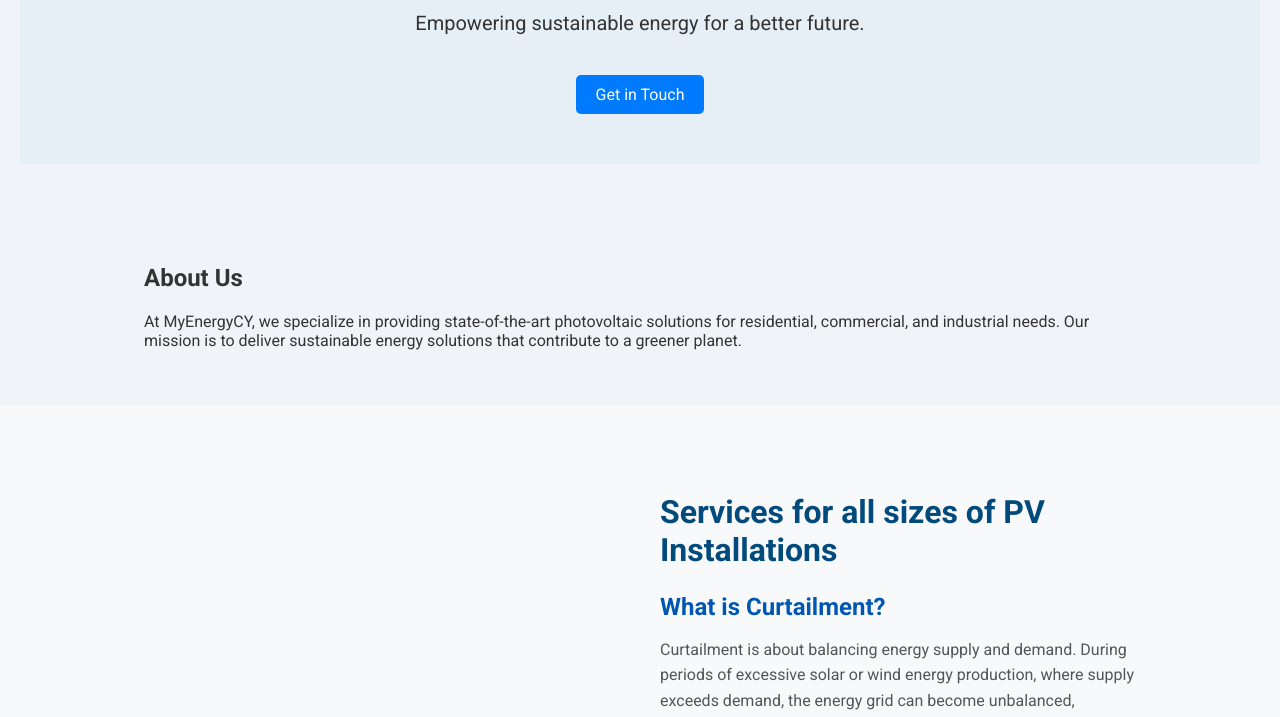
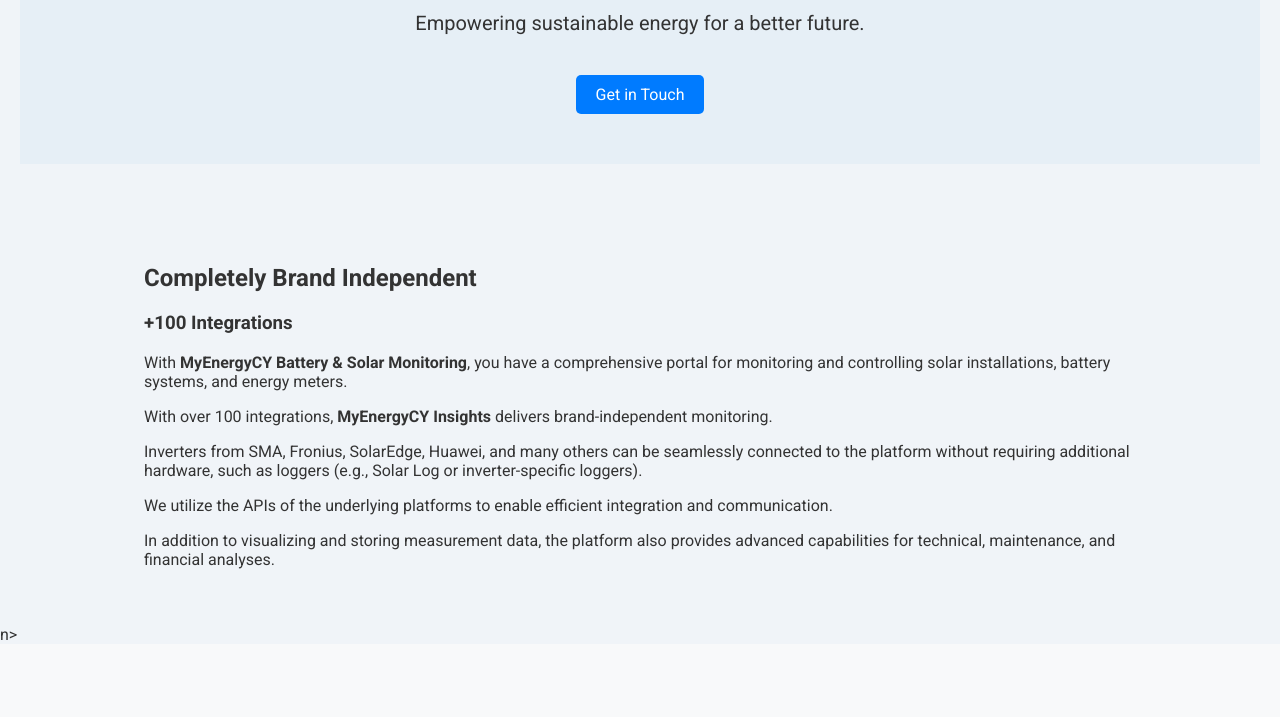
Before and after one commit to Myenergycy/myenergycy-website, a plain HTML site: page index.html in a window 1280 px wide. Shown: the part 321-1038 px from the top of the page. Drawn offline with Linux system fonts and the light colour scheme.

Commit message:
Update index.html

```diff
--- a/index.html
+++ b/index.html
@@ -33,11 +33,26 @@
     </section>
 
     <section id="about">
-        <div class="container">
-            <h2>About Us</h2>
-            <p>At MyEnergyCY, we specialize in providing state-of-the-art photovoltaic solutions for residential, commercial, and industrial needs. Our mission is to deliver sustainable energy solutions that contribute to a greener planet.</p>
-        </div>
-    </section>
+     <div class="container">
+        <h2>Completely Brand Independent</h2>
+        <h3>+100 Integrations</h3>
+        <p>
+            With <strong>MyEnergyCY Battery & Solar Monitoring</strong>, you have a comprehensive portal for monitoring and controlling solar installations, battery systems, and energy meters.
+        </p>
+        <p>
+            With over 100 integrations, <strong>MyEnergyCY Insights</strong> delivers brand-independent monitoring.
+        </p>
+        <p>
+            Inverters from SMA, Fronius, SolarEdge, Huawei, and many others can be seamlessly connected to the platform without requiring additional hardware, such as loggers (e.g., Solar Log or inverter-specific loggers).
+        </p>
+        <p>
+            We utilize the APIs of the underlying platforms to enable efficient integration and communication.
+        </p>
+        <p>
+            In addition to visualizing and storing measurement data, the platform also provides advanced capabilities for technical, maintenance, and financial analyses.
+        </p>
+    </div>
+</section>n>
 
     <section id="services">
     <div class="container">
```
